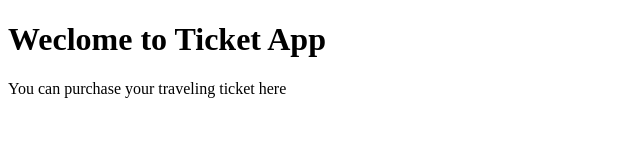
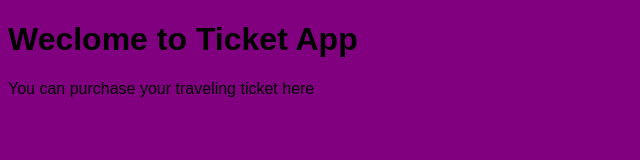
Before and after one commit to Uwemski/ticketapp, a plain HTML site: page index.html in a window 1280 px wide. Shown: the whole page, without its empty margins (0-640 px from the left). Drawn offline with Linux system fonts and the light colour scheme.

Commit message:
added style attribute to our index file on our firstbranch

```diff
--- a/index.html
+++ b/index.html
@@ -5,8 +5,8 @@
 		<meta charset="utf-8">
 
 	</head>
-	<body>
-		<h1>Weclome to Ticket App</h1>
+	<body style="font-family: arial,sans-serif; background-color: purple;">
+		<h1 style="font-sixe: 28px;">Weclome to Ticket App</h1>
 		<p> You can purchase your traveling ticket here</p>
 
 	</body>
```
